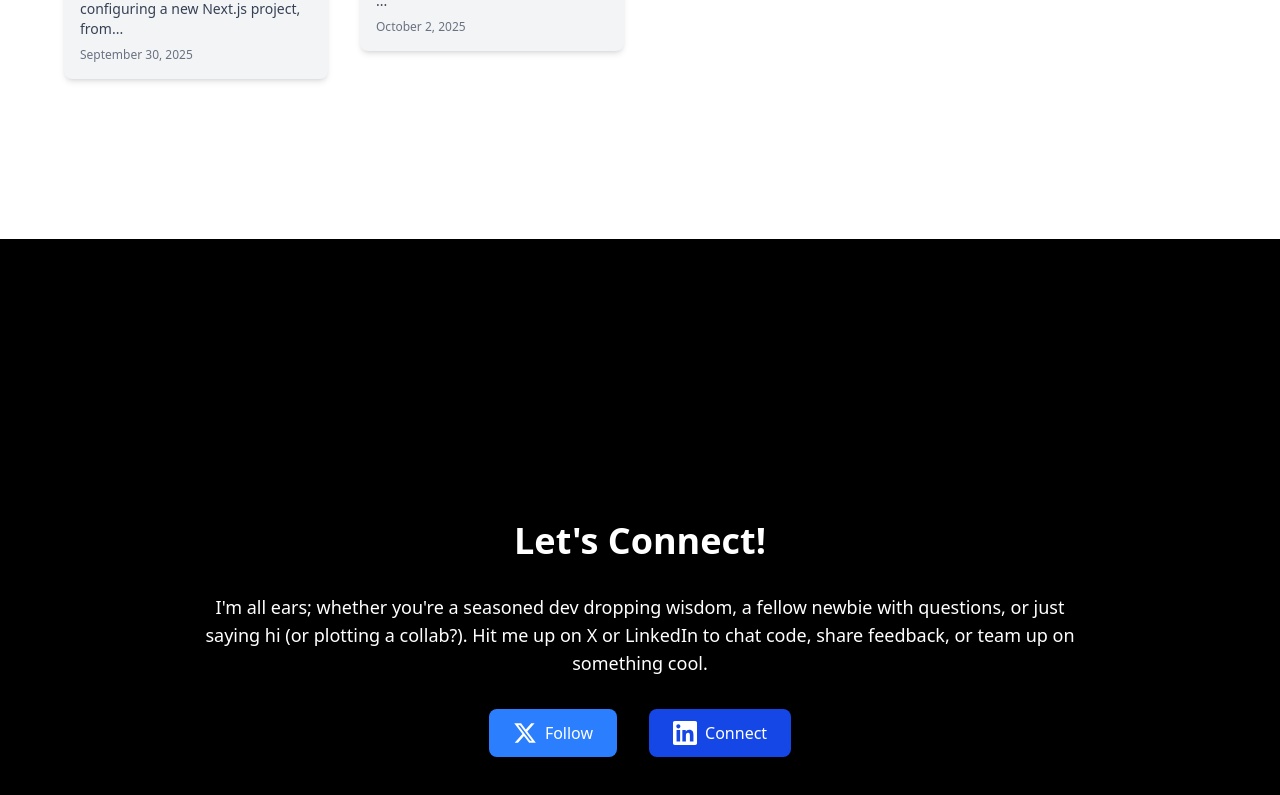
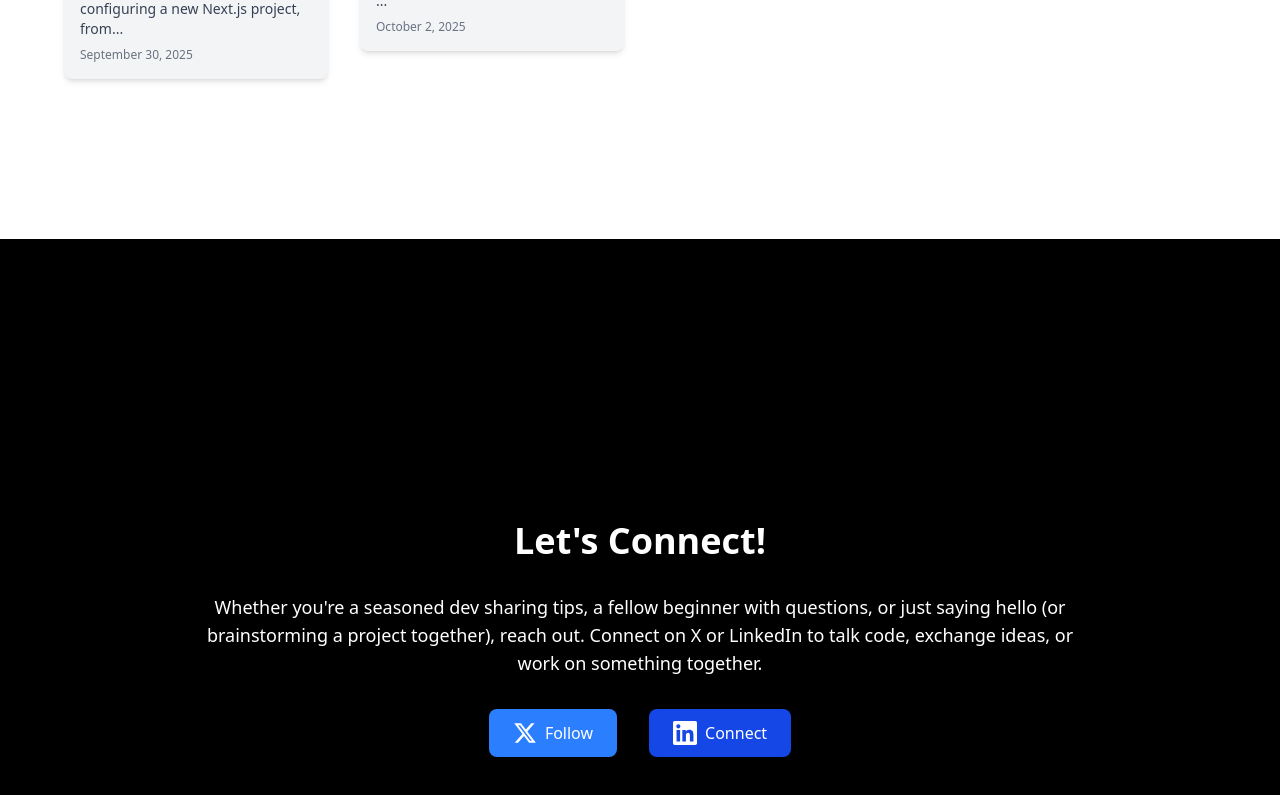
Before and after one commit to chandra-lindy/chandra-lindy.com, a Next.js app: page / in a window 1280 px wide. Shown: the part 2161-2956 px from the top of the page. Built offline with nearby package versions, Linux system fonts and the light colour scheme.

Commit message:
content: improved message in cta component of landing page

```diff
--- a/src/components/CTASection.tsx
+++ b/src/components/CTASection.tsx
@@ -6,10 +6,10 @@ export default function CTASection() {
           Let&apos;s Connect!
         </h2>
         <p className="text-base sm:text-lg mb-8">
-          I&apos;m all ears; whether you&apos;re a seasoned dev dropping wisdom,
-          a fellow newbie with questions, or just saying hi (or plotting a
-          collab?). Hit me up on X or LinkedIn to chat code, share feedback, or
-          team up on something cool.
+          Whether you&apos;re a seasoned dev sharing tips, a fellow beginner
+          with questions, or just saying hello (or brainstorming a project
+          together), reach out. Connect on X or LinkedIn to talk code, exchange
+          ideas, or work on something together.
         </p>
         <div className="flex justify-center space-x-4 sm:space-x-8">
           <a
```
